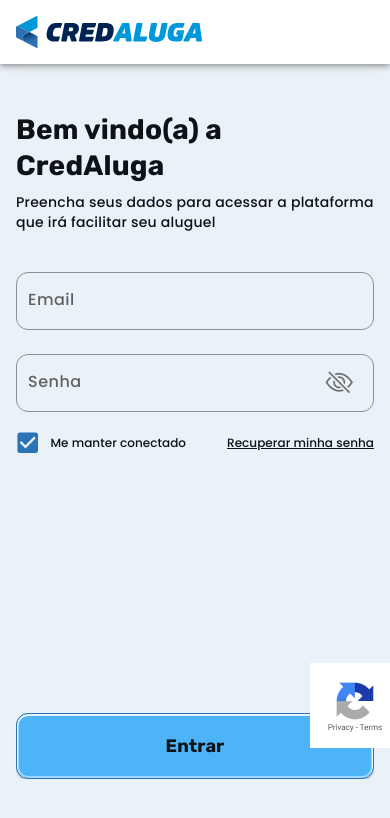
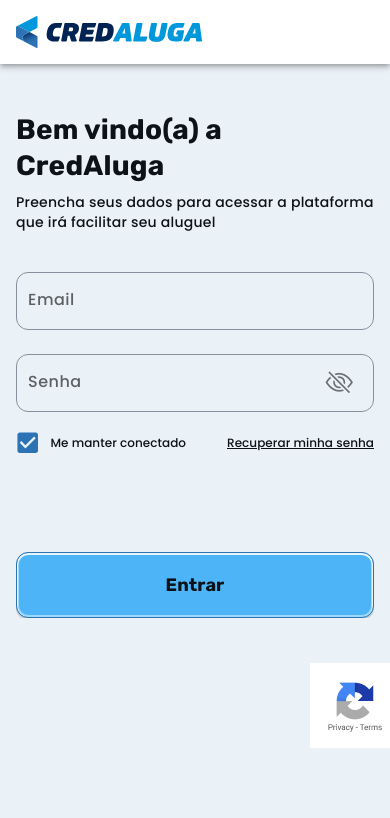
Before and after one commit to brunoamoroso/onboarding-credaluga, a Next.js app: page /login in a window 390 px wide. Shown: the top 818 px of the page. Built offline with nearby package versions, Linux system fonts and the light colour scheme.

Commit message:
Adjusting spacing on mobile for login

```diff
--- a/app/login/page.tsx
+++ b/app/login/page.tsx
@@ -83,7 +83,7 @@
       <main>
         <Container
           sx={{
-            height: { xs: "79vh", md: "auto" },
+            height: { xs: "60vh", md: "auto" },
             marginTop: "48px",
             marginBottom: { xs: "80px", md: "48px" },
             justifyContent: "center",
@@ -118,6 +118,7 @@
             <Grid
               container
               item
+              md
               justifyContent={"space-between"}
               flexDirection={"column"}
               sx={{
@@ -128,7 +129,6 @@
                   lg: "48px 48px 24px 24px",
                 },
               }}
-              md
             >
               <Grid
                 container
@@ -153,8 +153,8 @@
                   action={handleAction}
                   style={{ width: "100%", display: "flex", flexGrow: "1" }}
                 >
-                  <Grid container item gap={"40px"}>
-                    <Grid container item gap={"8px"} alignSelf={"flex-start"}>
+                  <Grid container item flexDirection={"column"} justifyContent={"space-between"}>
+                    <Grid container item gap={"8px"} alignSelf={"flex-start"} flexDirection={"column"}>
                       <Grid container item gap={"24px"}>
                         <Grid item xs={12}>
                           <TextField
@@ -241,8 +241,7 @@
                     <Grid
                       container
                       item
-                      flexDirection={"column"}
-                      justifyContent={"flex-end"}
+                      paddingTop={"40px"}
                     >
                       <Button
                         type="submit"
```
